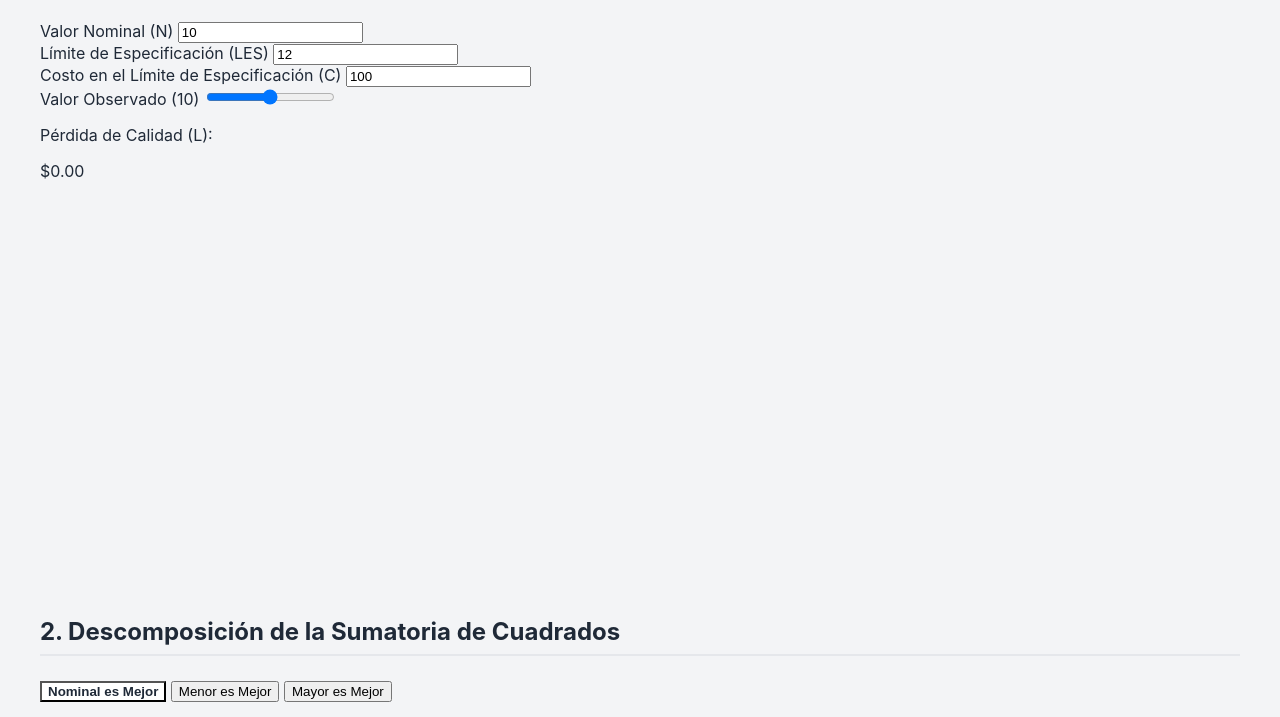
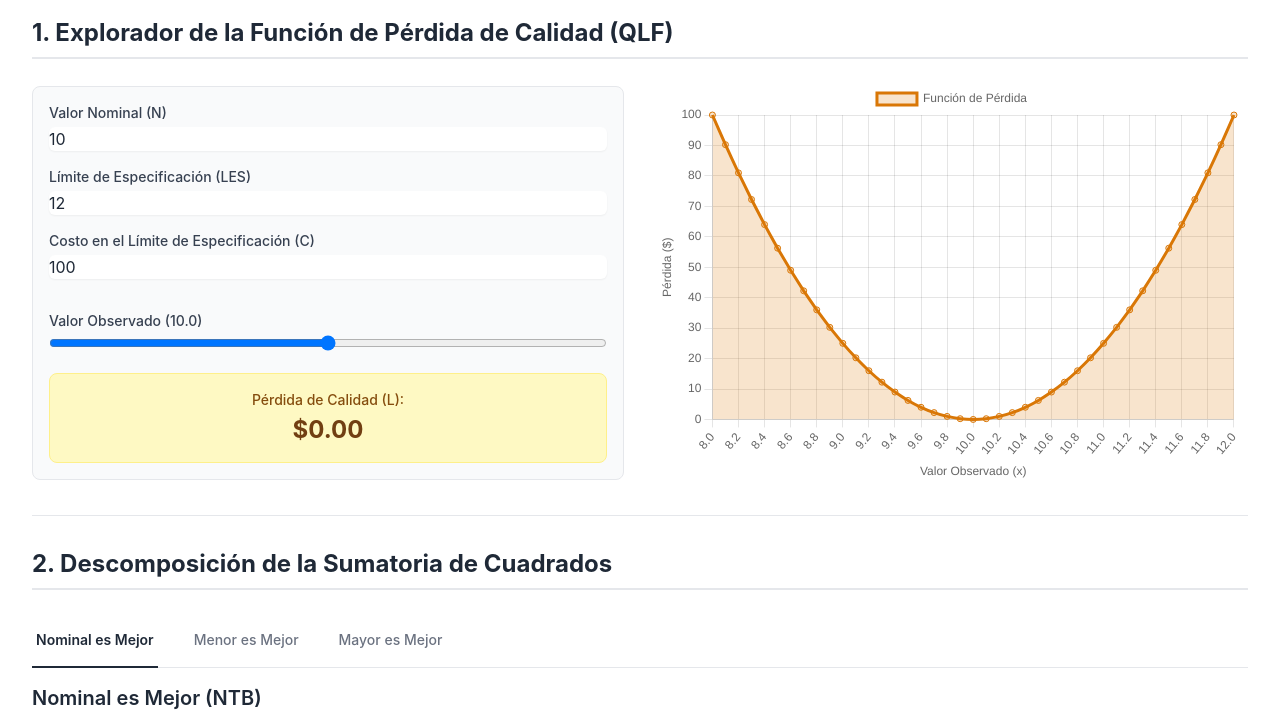
Before and after one commit to faruthem/Taguchi_repo, a plain HTML site: page index.html in a window 1280 px wide. Shown: the part 204-921 px from the top of the page. Drawn offline with nearby package versions, Linux system fonts and the light colour scheme.

Commit message:
Update index.html
Actualización para corregir botón

```diff
--- a/index.html
+++ b/index.html
@@ -4,9 +4,9 @@
     <meta charset="UTF-8">
     <meta name="viewport" content="width=device-width, initial-scale=1.0">
     <title>Análisis de Calidad Taguchi</title>
-    <!-- Esta es la línea que importa tu archivo CSS -->
+    <script src="https://cdn.tailwindcss.com"></script>
+    <script src="https://cdn.jsdelivr.net/npm/chart.js"></script>
     <link rel="stylesheet" href="style.css">
-    <!-- El resto de tus scripts y otras etiquetas van aquí -->
 </head>
 <body class="bg-gray-100">
 
@@ -273,8 +273,8 @@
             const loss = k * Math.pow(x - N, 2);
             lossValueDisplay.textContent = `$${loss.toFixed(2)}`;
 
-            // Actualizar el valor del slider
-            observedValueLabel.textContent = x;
+            // Actualizar el valor del slider. Usamos toFixed(1) para mantener un decimal
+            observedValueLabel.textContent = x.toFixed(1);
 
             // Generar datos para la gráfica
             const dataPoints = [];
```
